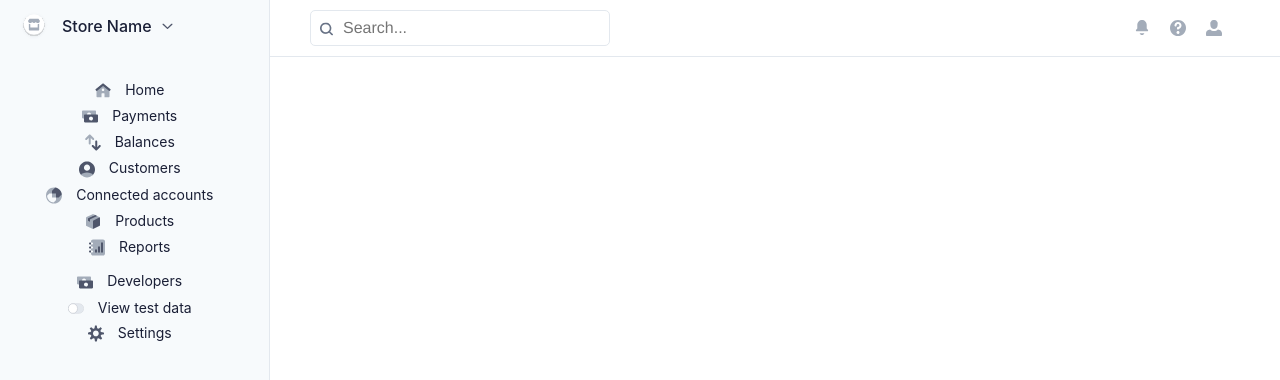
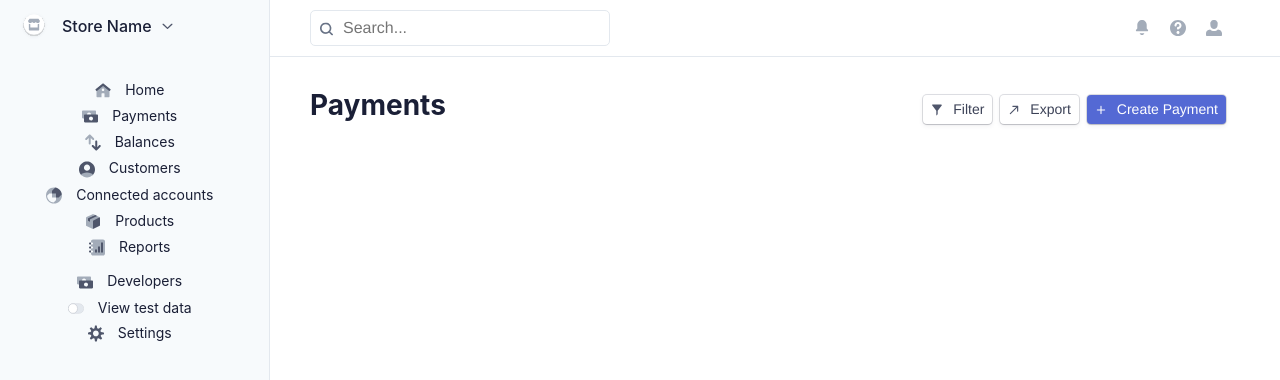
Before and after one commit to aagbotemi/fidia-task, a Vue app: page /dashboard in a window 1280 px wide. Shown: the top 380 px of the page. Built offline with nearby package versions, Linux system fonts and the light colour scheme.

Commit message:
dashboard header added

```diff
--- /dev/null
+++ b/src/assets/scss/dashboard.scss
@@ -0,0 +1,88 @@
+.dashboard {
+    margin-left:3.7rem;
+    padding: 12px 30px 10px 20px;
+
+    .dashboard-header {
+        margin-bottom: 20px;
+        h1 {
+        color: #1A1F36;
+        font-family: SF Pro Display, 'san-serif';
+        font-size: 28px;
+        font-style: normal;
+        font-weight: 700;
+        line-height: 33px;
+        letter-spacing: 0em;
+        }
+
+        button {
+        border: 0;
+        background: #FFFFFF;
+        /* Secondary button shadow */
+        box-shadow: 0px 2px 5px rgba(60, 66, 87, 0.08), 0px 0px 0px 1px rgba(60, 66, 87, 0.16), 0px 1px 1px rgba(0, 0, 0, 0.12);
+        border-radius: 4px;
+        padding: 6px 8px;
+        color: #3C4257;
+        font-size: 14px;
+        line-height: 17px;
+        font-weight: 500;
+
+        &:last-child {
+            background: #5469D4;
+            color: #FFFFFF;
+        }
+
+        &:nth-child(2) {
+            margin: 0px 8px;
+        }
+
+        img {
+            width: 12px;
+            height: 12px;
+            margin-right: 10px;
+        }
+        }
+    }
+
+    .footer-item {
+        margin: 26px 0px 33px;
+
+        p {
+        font-family: SF Pro Text;
+        font-size: 14px;
+        line-height: 17px;
+        color: #3C4257;
+        }
+
+        div {
+        button {
+            background: #FFFFFF;
+            opacity: 0.5;
+            box-shadow: 0px 2px 5px rgba(60, 66, 87, 0.08), 0px 0px 0px 1px rgba(60, 66, 87, 0.16), 0px 1px 1px rgba(0, 0, 0, 0.12);
+            border-radius: 4px;
+            padding: 6px 8px;
+
+            font-family: SF Pro Text;
+            font-style: normal;
+            font-weight: 500;
+            font-size: 14px;
+            line-height: 17px;
+            color: #3C4257;
+            border: 0;
+
+
+            &:nth-child(2) {
+            margin-left: 8px;
+            opacity: 1;
+            }
+
+        }
+        }
+    }
+}
+
+@media only screen and (min-width: 804px) {
+    .dashboard {
+        margin-left:270px !important;
+        padding: 32px 54px 27px 40px;
+    }
+}
--- a/src/assets/scss/index.scss
+++ b/src/assets/scss/index.scss
@@ -1,2 +1,3 @@
 @import url(../scss/navigation/sidebar.scss);
 @import url(../scss/navigation/navbar.scss);
+@import url(../scss/dashboard.scss);
--- a/src/views/Dashboard.vue
+++ b/src/views/Dashboard.vue
@@ -2,6 +2,47 @@
   <div>
     <Sidebar />
     <NavBar />
+
+    <div class="dashboard">
+      <div class="dashboard-header d-flex align-items-center justify-content-between">
+        <h1>Payments</h1>
+
+        <!-- displays on small screen and above -->
+        <div class="d-sm-flex d-none d-sm-block">
+          <button class="d-flex align-items-center">
+            <img src="../assets/image/filter.svg" alt="filter icon">
+            Filter
+          </button>
+          <button class="d-flex align-items-center">
+            <img src="../assets/image/export.svg" alt="filter icon">
+            Export
+          </button>
+          <button class="d-flex align-items-center">
+            <img src="../assets/image/create-payment.svg" alt="filter icon">
+            Create Payment
+          </button>
+        </div>
+
+        <!-- displays on large screen and above -->
+        <div class="d-flex d-sm-none d-block">
+          <button class="d-flex align-items-center">
+            <img src="../assets/image/filter.svg" alt="filter icon">
+          </button>
+          <button class="d-flex align-items-center">
+            <img src="../assets/image/export.svg" alt="filter icon">
+          </button>
+          <button class="d-flex align-items-center">
+            <img src="../assets/image/create-payment.svg" alt="filter icon">
+          </button>
+        </div>
+      </div>
+
+
+
+
+
+
+    </div>
   </div>
 </template>
 
```
